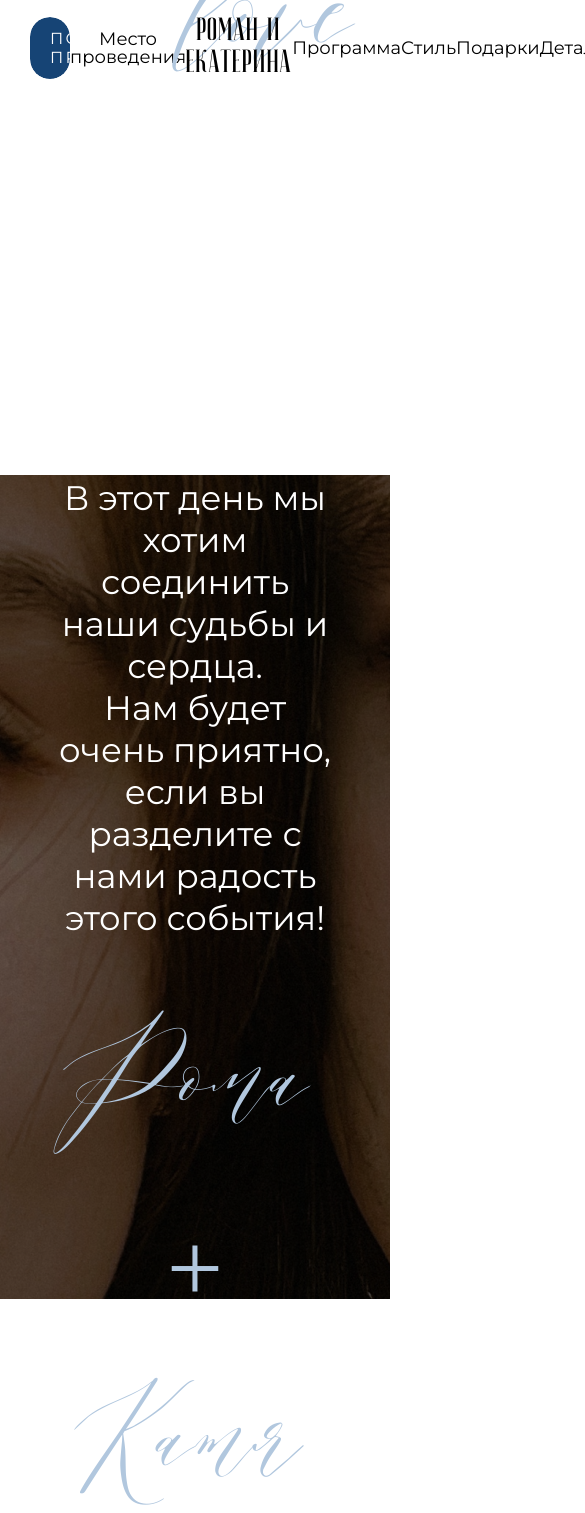
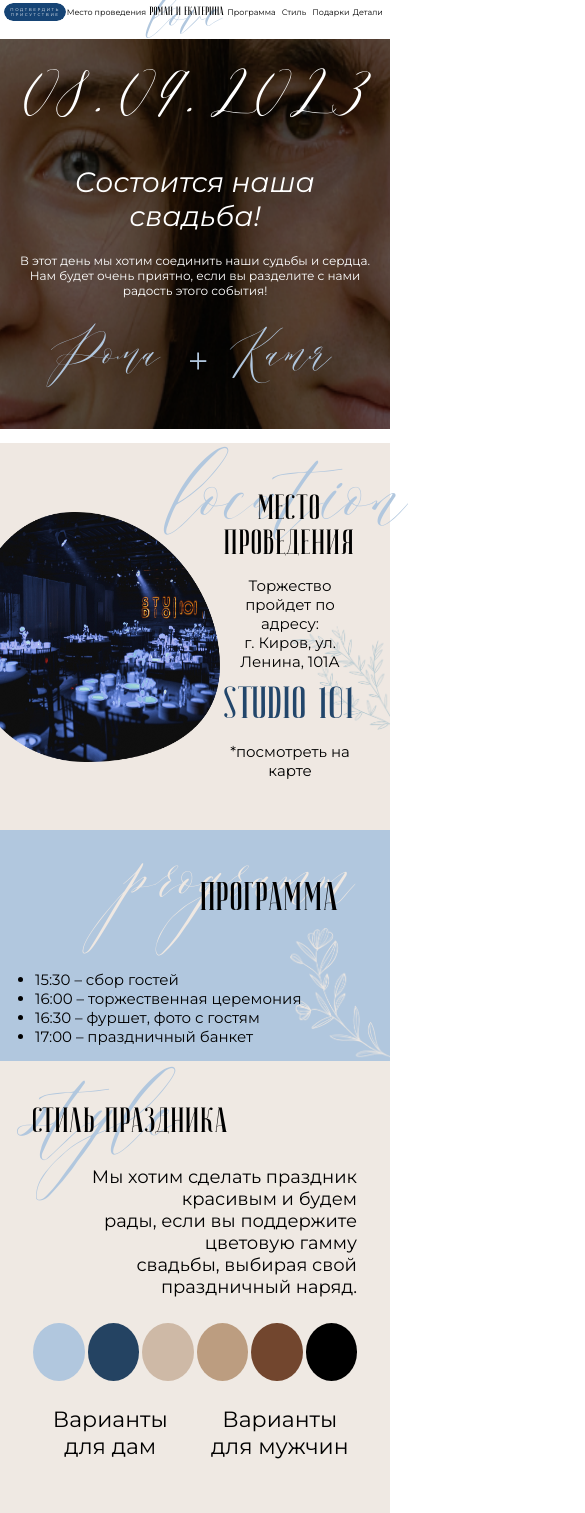
Before and after one commit to stepup981/wedding-brs, a Vue app: page / in a window 390 px wide. Shown: the top 1513 px of the page, 585 px wide, since content can reach past the window. Built offline with nearby package versions, Linux system fonts and the light colour scheme.

Commit message:
pull phone

```diff
--- a/src/components/Details.vue
+++ b/src/components/Details.vue
@@ -117,4 +117,81 @@
    }
 }
 
+@media (max-width:480px) {
+   .details-style {
+   padding: 60px 30px;
+   background-color: #efe9e3;
+   display: flex;
+   flex-direction: column;
+   gap: 40px;
+
+   &__title {
+      font-size: 35px;
+      font-family: Journalism;
+      position: relative;
+      z-index: 1;
+   }
+
+   &__logo {
+      font-size: 150px;
+      font-family: Caravan;
+      color: rgba(188, 157, 128, 1);
+      width: fit-content;
+      position: absolute;
+      z-index: -1;
+      transform: translate(-5%, -75%);
+   }
+
+   &__info {
+      font-size: 20px;
+      text-align: center;
+   }
+
+   &__hostimg {
+      display: flex;
+      justify-content: space-between;
+   }
+
+   &__host {
+      font-size: 16px;
+      text-align: left;
+   }
+
+   &__islamimg {
+      height: 110px;
+   }
+
+   &__organizerimg {
+      display: flex;
+      justify-content: space-between;
+   }
+
+   &__organizer {
+      font-size: 16px;
+      text-align: left;
+   }
+
+   &__leraimg {
+      height: 110px;
+   }
+
+   &__accept {
+      font-size: 20px;
+      text-align: center;
+      position: relative;
+      z-index: 1;
+   }
+
+   &__acceptlogo {
+      font-size: 130px;
+      font-family: Caravan;
+      color: rgba(177, 199, 222, 1);
+      width: fit-content;
+      position: absolute;
+      z-index: -1;
+      transform: translate(-5%, -85%);
+   }
+}
+}
+
 </style>
--- a/src/components/Footer.vue
+++ b/src/components/Footer.vue
@@ -18,4 +18,13 @@
    text-align: center;
    font-size: 20px;
 }
+
+@media (max-width: 480px) {
+   .footer-style {
+   background-color: rgba(188, 157, 128, 1);
+   padding: 5px 0px 5px 0px;
+   text-align: center;
+   font-size: 10px;
+   }
+}
 </style>
--- a/src/components/Header.vue
+++ b/src/components/Header.vue
@@ -17,7 +17,7 @@
 				Роман и Екатерина
 				<div class="header-list__item-absolute">love</div>
 			</div>
-			<a @click="clickHandler('.programm-container')" class="header-list__item">Программа</a>
+			<a @click="clickHandler('.programm')" class="header-list__item">Программа</a>
 			<a @click="clickHandler('.wedding-style')" class="header-list__item">Стиль</a>
 			<a @click="clickHandler('.present-style')" class="header-list__item">Подарки</a>
 			<a @click="clickHandler('.details-style')" class="header-list__item">Детали</a>
@@ -38,7 +38,7 @@ $color: rgb(22, 68, 117);
 		&__btn {
 		text-decoration: none;
 		display: inline-block;
-		padding: .75rem 1.25rem;
+		padding: .25rem 1.25rem;
 		border-radius: 10rem;
 		color: #fff;
 		text-transform: uppercase;
@@ -132,4 +132,112 @@ $color: rgb(22, 68, 117);
 	}
 }
 }
+
+@media (max-width: 480px) {
+	.header {
+	position: sticky;
+	top: 0;
+	padding: 3px 4px;
+	background-color: #fff;
+	z-index: 5;
+
+		&__btn {
+		text-decoration: none;
+		display: inline-block;
+		padding: 4px 4px;
+		border-radius: 10rem;
+		color: #fff;
+		text-transform: uppercase;
+		font-size: 4px;
+		letter-spacing: .1rem;
+		transition: all .3s;
+		position: relative;
+		overflow: hidden;
+		text-align: center;
+		z-index: 1;
+		cursor: pointer;
+		&:after {
+			content: '';
+			position: absolute;
+			bottom: 0;
+			left: 0;
+			width: 100%;
+			height: 100%;
+			background-color: $color;
+			border-radius: 10rem;
+			z-index: -2;
+		}
+		&:before {
+			content: '';
+			position: absolute;
+			bottom: 0;
+			left: 0;
+			width: 0%;
+			height: 100%;
+			background-color: darken($color, 15%);
+			transition: all .3s;
+			border-radius: 10rem;
+			z-index: -1;
+		}
+		&:hover {
+			color: #fff;
+			&:before {
+				width: 100%;
+			}
+		}
+	}
+
+.header-list {
+	display: grid;
+	grid-template-columns: 1.7fr repeat(2, 2.2fr) repeat(4, 1fr);
+	align-items: center;
+
+	&__item {
+	font-size: 8px;
+	text-align: center;
+	margin: 0 auto;
+	width: fit-content;
+	position: relative;
+	color: black;
+	cursor: pointer;
+	line-height: 1;
+	text-decoration: none;
+
+		&:after {
+		display: block;
+		position: absolute;
+		left: 0;
+		width: 0;
+		height: 2px;
+		background-color: rgba(188, 157, 128, 1);
+		content: "";
+		transition: width 0.3s ease-out;
+		}
+
+		&:hover:after,
+		&:focus:after {
+		width: 100%;
+		}
+	}
+
+	&__item-logo {
+		font-size: 12px;
+		font-family: Journalism;
+		text-align: center;
+		position: relative;
+		z-index: 1;
+	}
+
+	&__item-absolute {
+		position: absolute;
+		transform: translate(0, -55%);
+		font-size: 95px;
+		font-family: Caravan;
+		color: #B1C7DE;
+		z-index: -1;
+	}
+}
+}
+}
+
 </style>
--- a/src/components/Location.vue
+++ b/src/components/Location.vue
@@ -69,8 +69,6 @@
 
    &__adress {
       font-size: 35px;
-      // position: relative;
-      // z-index: 1;
    }
 
    &__studio {
@@ -86,4 +84,64 @@
       z-index: 3;
    }
 }
+
+@media (max-width:480px) {
+   .location {
+   background-color: rgba(239, 232, 226, 1);
+   padding: 50px 30px 50px 0;
+   display: flex;
+   align-items: center;
+   flex-direction: row;
+   background-image: url(../assets/img/flower.png);
+   background-repeat: no-repeat;
+   background-position: 100% 80%;
+   background-size: 100px;
+
+   &__img{
+      width: 220px;
+      height: 250px;
+   }
+
+   &__place {
+      font-size: 35px;
+      font-family: Journalism;
+      position: relative;
+      z-index: 1;
+   }
+
+   &__place-logo {
+      position: absolute;
+      z-index: -1;
+      width: fit-content;
+      transform: translate(-20%, -95%);
+      font-family: Caravan;
+      font-size: 150px;
+      color:rgba(177, 199, 222, 1);
+   }
+
+   &__flexright {
+      display: flex;
+      flex-direction: column;
+      text-align: center;
+      gap: 13px;
+   }
+
+   &__adress {
+      font-size: 15px;
+   }
+
+   &__studio {
+      font-size: 45px;
+      font-family: Journalism;
+      color: rgba(34, 70, 107, 1);
+   }
+
+   &__link {
+      font-size: 15px;
+      color: black;
+      text-decoration: none;
+      z-index: 3;
+   }
+}
+}
 </style>
--- a/src/components/Present.vue
+++ b/src/components/Present.vue
@@ -48,4 +48,38 @@
    }
 }
 
+@media (max-width:480px) {
+   .present-style {
+   display: flex;
+   flex-direction: column;
+   gap: 35px;
+   padding: 45px;
+   padding-top: 60px;
+   background-color: rgba(188, 157, 128, 1);
+   font-size: 20px;
+   background-image: url(../assets/img/vectordetail.png), url(../assets/img/vectordetail2.png);
+   background-repeat: no-repeat, no-repeat;
+   background-position: 0% 65%, 50% 58%;
+   background-size: 100px, 50px ;
+
+   &__title {
+      font-size: 35px;
+      font-family: Journalism;
+      position: relative;
+      z-index: 1;
+      text-align: center;
+   }
+
+   &__style {
+      color: rgba(239, 232, 226, 1);
+      font-size: 150px;
+      font-family: Caravan;
+      width: fit-content;
+      position: absolute;
+      z-index: -1;
+      transform: translate(25%, -75%);
+   }
+}
+}
+
 </style>
--- a/src/components/Programm.vue
+++ b/src/components/Programm.vue
@@ -5,7 +5,6 @@ export default {
 </script>
 
 <template>
-   <div class="programm-container">
       <div class="programm">
       <div class="programm__title">Программа
          <div class="programm__title-logo">programm</div>
@@ -17,16 +16,10 @@ export default {
             <li>17:00 – праздничный банкет</li>
          </ul>
    </div>
-</div>
 </template>
 
 
 <style lang="scss">
-.programm-container {
-   padding: 0;
-   margin: 0;
-   width: 100%;
-}
 
 .programm {
    background-color: rgba(177, 199, 222, 1);
@@ -65,4 +58,43 @@ export default {
    }
 }
 
+@media (max-width:480px) {
+   .programm {
+   background-color: rgba(177, 199, 222, 1);
+   background-image: url(../assets/img/floweprog.png);
+   background-size: 100px;
+   background-repeat: no-repeat;
+   background-position: right bottom;
+   padding: 15px;
+   padding-top: 50px;
+   font-size: 15px;
+   display: flex;
+   flex-direction: column;
+
+   &__title {
+      font-size: 40px;
+      font-family: Journalism;
+      text-align: center;
+      padding-left: 150px;
+      padding-bottom: 50px;
+      position: relative;
+      z-index: 1;
+   }
+
+   &__title-logo {
+      font-size: 120px;
+      font-family: Caravan;
+      color: rgba(239, 232, 226, 1);
+      position: absolute;
+      z-index: -1;
+      width: fit-content;
+      transform: translate(-18%, -85%);
+   }
+
+   &__vector {
+      padding-left: 20px;
+   }
+}
+}
+
 </style>
--- a/src/components/WeddingDate.vue
+++ b/src/components/WeddingDate.vue
@@ -9,7 +9,7 @@
 		<div class="wedding-date__date">08.09.2023</div>
 		<div class="wedding-date__title">Cостоится наша свадьба!</div>
 		<div class="wedding-date__subtitle">В этот день мы хотим соединить наши судьбы и сердца. <br>Нам будет очень приятно, если вы разделите с нами радость этого события!</div>
-		<div class="wedding-date__under">Рома <span style="font-family: Monserat; font-size: 100px;">+</span> Катя</div>
+		<div class="wedding-date__under">Рома <span style="font-family: Monserat; font-size: 35px;">+</span> Катя</div>
 	</div>
 </template>
 
@@ -49,4 +49,45 @@
 		margin-bottom: 100px;
 	}
 }
+
+@media (max-width: 480px) {
+	.wedding-date {
+	padding: 0px 15px;
+	padding-top: 15px;
+	display: flex;
+	flex-direction: column;
+	align-items: center;
+	justify-content: center;
+	gap: 15px;
+	color: white;
+	text-align: center;
+	background-image: url(../assets/img/alophone.png);
+	background-repeat: no-repeat;
+	background-position: center;
+	background-size: 420px 390px;
+
+	&__date {
+		font-family: Caravan;
+		font-size: 110px;
+	}
+
+	&__title {
+		font-size: 28px;
+		font-style: italic;
+		font-weight: 500;
+	}
+
+	&__subtitle {
+		font-size: 12px;
+		padding-top: 5px;
+	}
+	&__under {
+		color: #B1C7DE;
+		font-size: 80px;
+		font-family: Caravan;
+		text-align: center;
+		margin-bottom: 50px;
+	}
+}
+}
 </style>
--- a/src/components/WeddingStyle.vue
+++ b/src/components/WeddingStyle.vue
@@ -168,4 +168,102 @@ export default {
     background-color: #000;
   }
 }
+
+@media (max-width: 480px) {
+  .wedding-style {
+  padding: 45px 33px;
+  background-color: #efe9e3;
+  display: flex;
+  flex-direction: column;
+  gap: 25px;
+
+  &__title {
+    font-size: 35px;
+    font-family: Journalism;
+    position: relative;
+    z-index: 1;
+  }
+
+  &__style {
+    position: absolute;
+    z-index: -1;
+    width: fit-content;
+    transform: translate(-5%,-67%);
+    font-family: Caravan;
+    font-size: 150px;
+    color:rgba(177, 199, 222, 1);
+  }
+
+  &__info {
+    font-size: 18px;
+    text-align: end;
+  }
+
+  &__colors {
+    display: flex;
+    gap: 3px;
+    justify-content: center;
+  }
+
+  &__color {
+    width: 128px;
+    height: 58px;
+    border-radius: 50%;
+  }
+
+  &__grid {
+    display: grid;
+    grid-template-columns: 1fr 1fr;
+    gap: 15px;
+    justify-content: center;
+    text-align: center;
+  }
+
+  &__women,
+  &__men {
+    display: flex;
+    flex-direction: column;
+  }
+
+  &__subtitle {
+    font-size: 22px;
+    margin-bottom: 55px;
+  }
+
+  &__pics {
+    display: flex;
+    flex-wrap: wrap;
+    justify-content: center;
+    gap: 46px;
+  }
+
+  &__pic {
+    max-width: 246px;
+  }
+
+  .blue {
+    background-color: #b1c7de;
+  }
+
+  .deep-blue {
+    background-color: #244362;
+  }
+
+  .beige {
+    background-color: #ceb9a6;
+  }
+
+  .deep-beige {
+    background-color: #bc9d80;
+  }
+
+  .brown {
+    background-color: #72462e;
+  }
+
+  .black {
+    background-color: #000;
+  }
+}
+}
 </style>
```
Also changed, not shown: src/assets/img/alophone.png (added).
